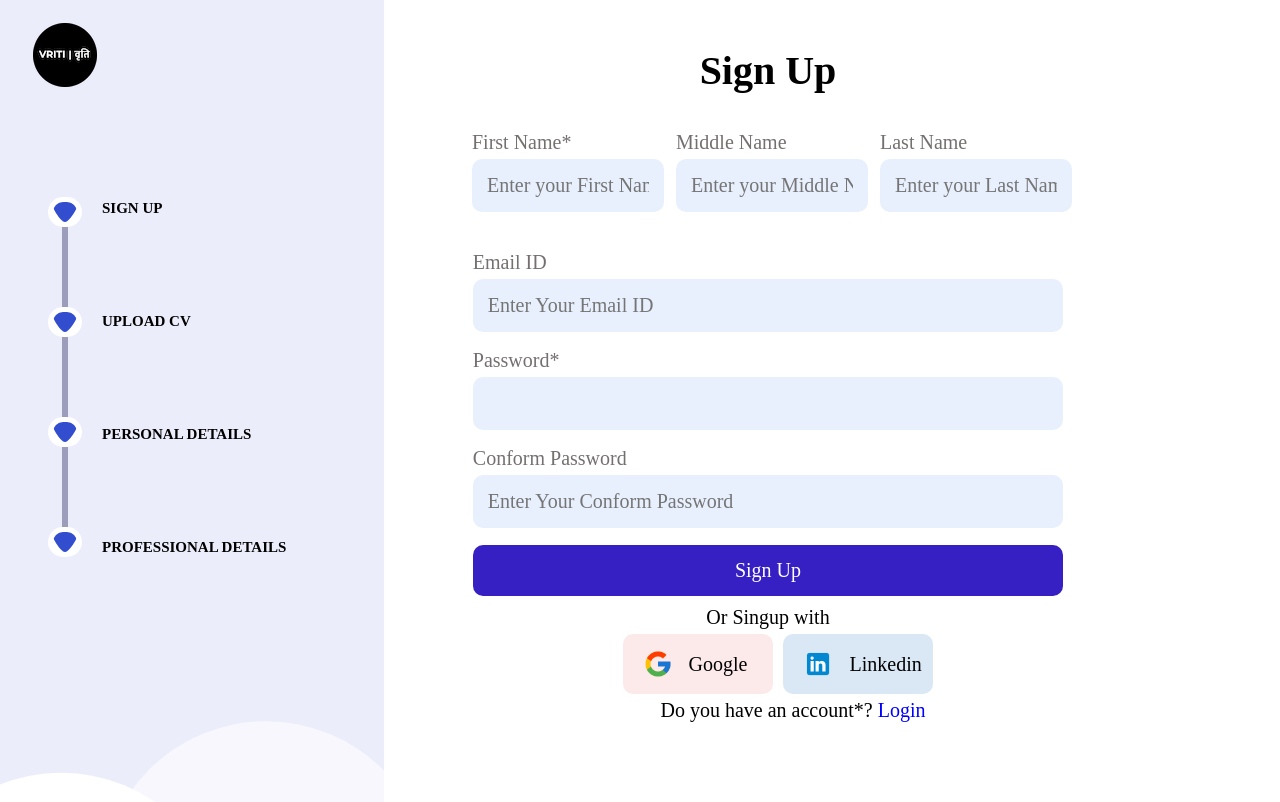
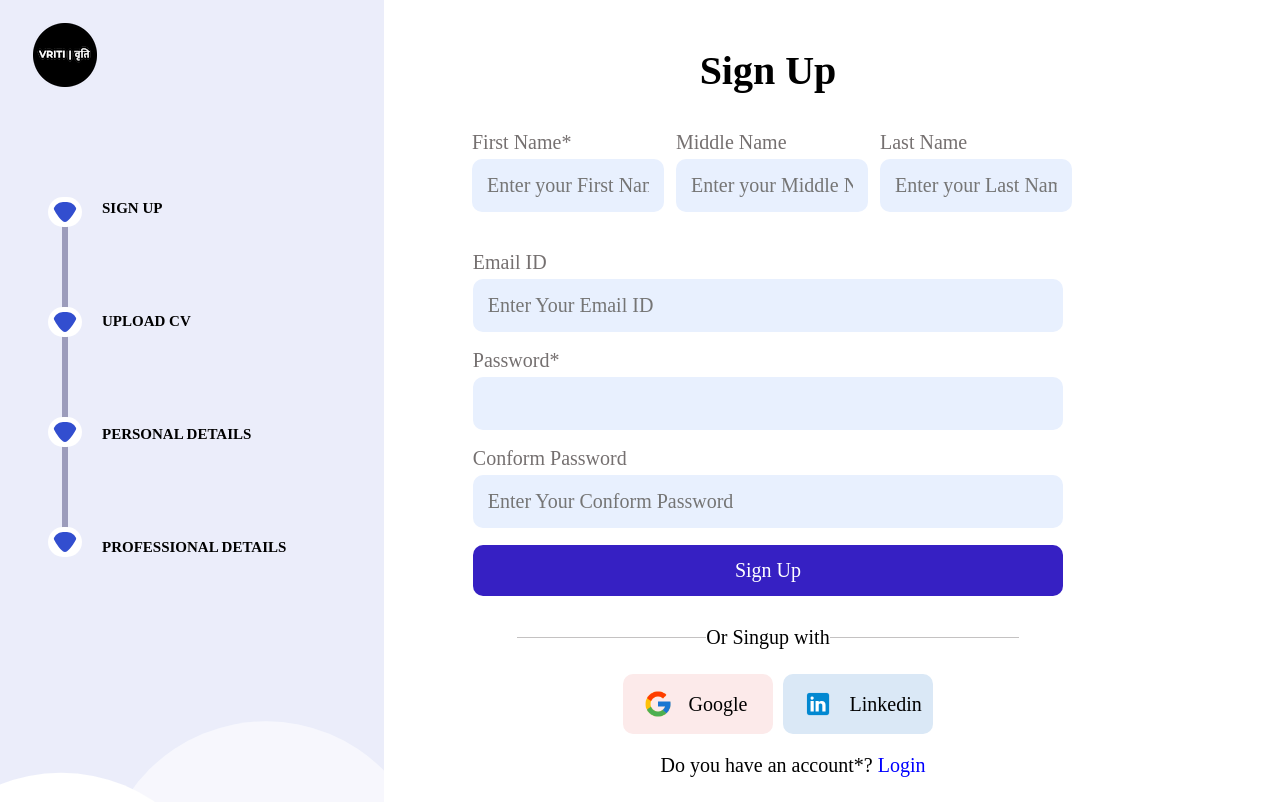
Before and after one commit to 783Pankaj/sing-up-vriti, a React (Create React App) app: page / in a window 1280 px wide. Built offline with nearby package versions, Linux system fonts and the light colour scheme.

Commit message:
complete

```diff
--- a/src/components/SingUp.js
+++ b/src/components/SingUp.js
@@ -12,7 +12,6 @@ const SingUp = () => {
             // mode:'onChange'
             mode: 'onTouched'
         }
-
     );
     const onSubmit = (data) =>{
         setFormData(data);
@@ -157,7 +156,9 @@ const SingUp = () => {
                     </div>
             </form>
             <div className='or-singup'>
-                    <p className='sing-with'>Or Singup with</p>
+                  <p>
+                    Or Singup with
+                    </p>
             </div>
             <div className='socail-btn'>
                 <button className='google googleimg-btn'>Google</button>
--- a/src/components/singup.css
+++ b/src/components/singup.css
@@ -99,11 +99,20 @@ p.email_p, p.password_p, p.cnf_password_p {
   text-align: left;
   margin: 0 auto;
 }
-.or-singup  {
-    text-align: center;
-    position: relative;
+.or-singup p {
+  position: relative;
+    display: flex;
+  flex-direction: row;
+  width:50%;
+  margin: 20px auto;
 }
 
+.or-singup p:before, .or-singup p:after {
+  content: "";
+  flex:  1 1;
+  border-bottom: 1px solid #c4c2c2;
+  margin:  auto;
+}
 .google{
     background-color: rgb(252, 234, 234);
    margin-left: 30px;
@@ -151,6 +160,7 @@ p.email_p, p.password_p, p.cnf_password_p {
 .login{
   display: flex;
   justify-content: center;
+  padding: 15px;
 }
 .login p label{
     color: blue;
```
